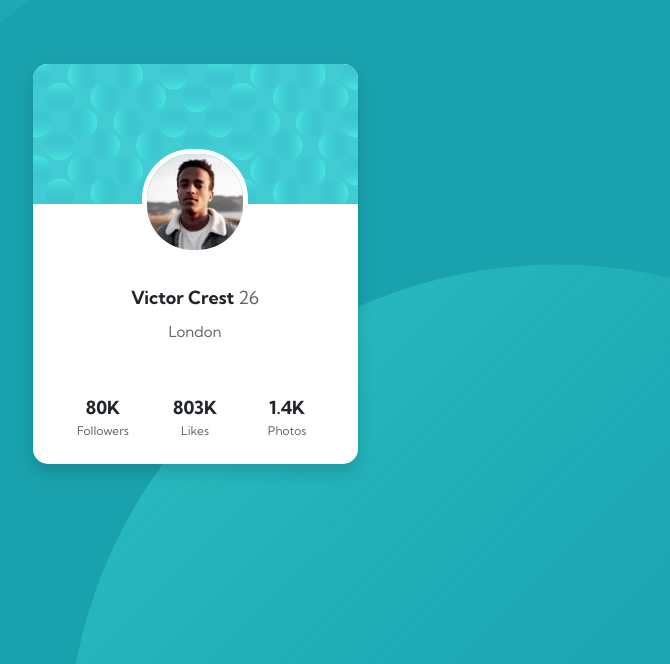
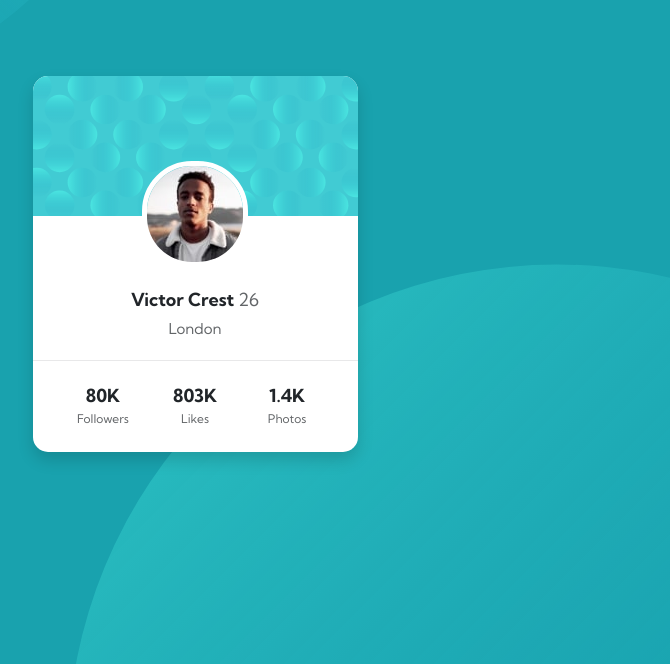
Before and after one commit to HunterMcGrew/profile-card-component, a plain HTML site: page index.html in a window 1280 px wide. Shown: the part 136-800 px from the top of the page, without its empty margins (445-1115 px from the left). Drawn offline with nearby package versions, Linux system fonts and the light colour scheme.

Commit message:
tested out something in style.css, removed overflow hidden since position is fixed.

```diff
--- a/assets/css/style.css
+++ b/assets/css/style.css
@@ -7,7 +7,6 @@
     --darkBlue: hsl(229, 23%, 23%);
     --grayishBlue: hsl(227, 10%, 46%);
     --darkGray: hsl(0, 0%, 59%);
-
 }
 
 body {
@@ -17,7 +16,6 @@ body {
     display: flex;
     align-items: center;
     background-color: var(--darkCyan);
-    overflow: hidden;
 }
 
 .profileCard {
@@ -46,12 +44,12 @@ body {
 }
 
 .profileInfo {
-    margin-top: 80px;
+    margin-top: 70px;
     text-align: center;
 }
 
 .location {
-    margin: 10px 0px 50px 0px;
+    margin: 5px 0px 20px 0px;
     opacity: .7;
     font-size: 15px;
 }
@@ -66,6 +64,13 @@ body {
     display: inline;
     opacity: .7;
     font-size: 18px;
+}
+
+hr {
+    margin-top: 15px;
+    margin-bottom: 20px;
+    opacity: .1;
+    height: 1px;
 }
 
 .statsContainer {
--- a/index.html
+++ b/index.html
@@ -29,7 +29,7 @@
       <p class="age">26</p>
       <p class="location">London</p>
     </div>
-
+    <hr>
     <div class="statsContainer row">
       <div class="followers col-4">
         <p class="followersCount">80K</p>
```
